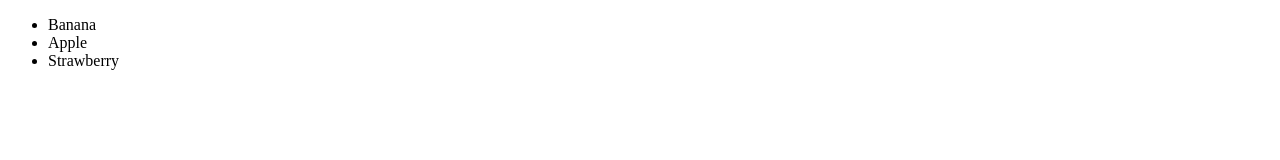
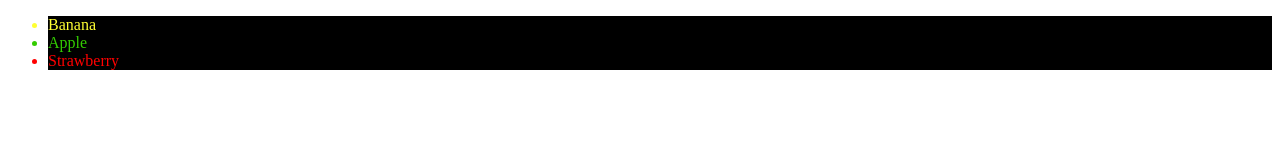
Before and after one commit to jwillson2022/first-website, a plain HTML site: page fruit.html in a window 1280 px wide. Drawn offline with Linux system fonts and the light colour scheme.

Commit message:
change js link

```diff
--- a/fruit.html
+++ b/fruit.html
@@ -16,6 +16,6 @@
     </ul>
 
 </body>
-<script src="myscripts.js"></script>
+<script src="fruit.js"></script>
 
 </html>
```
